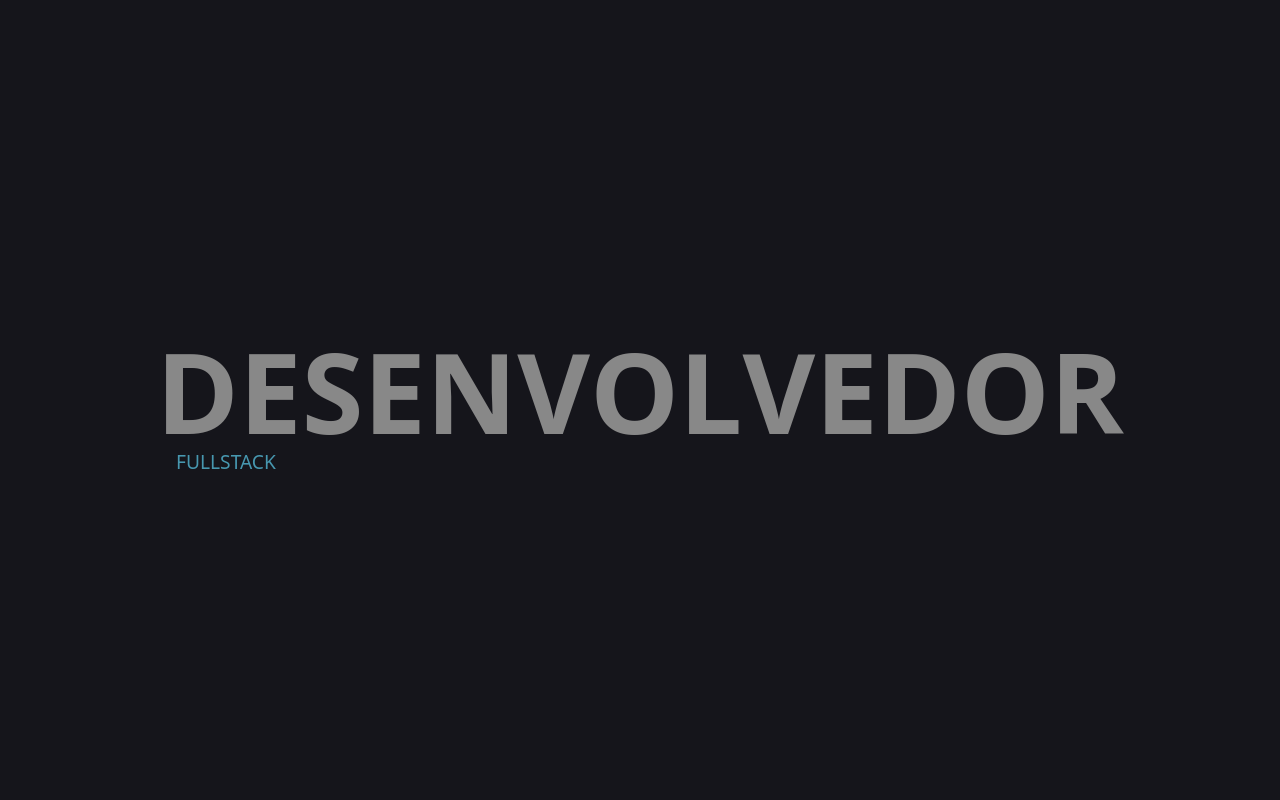
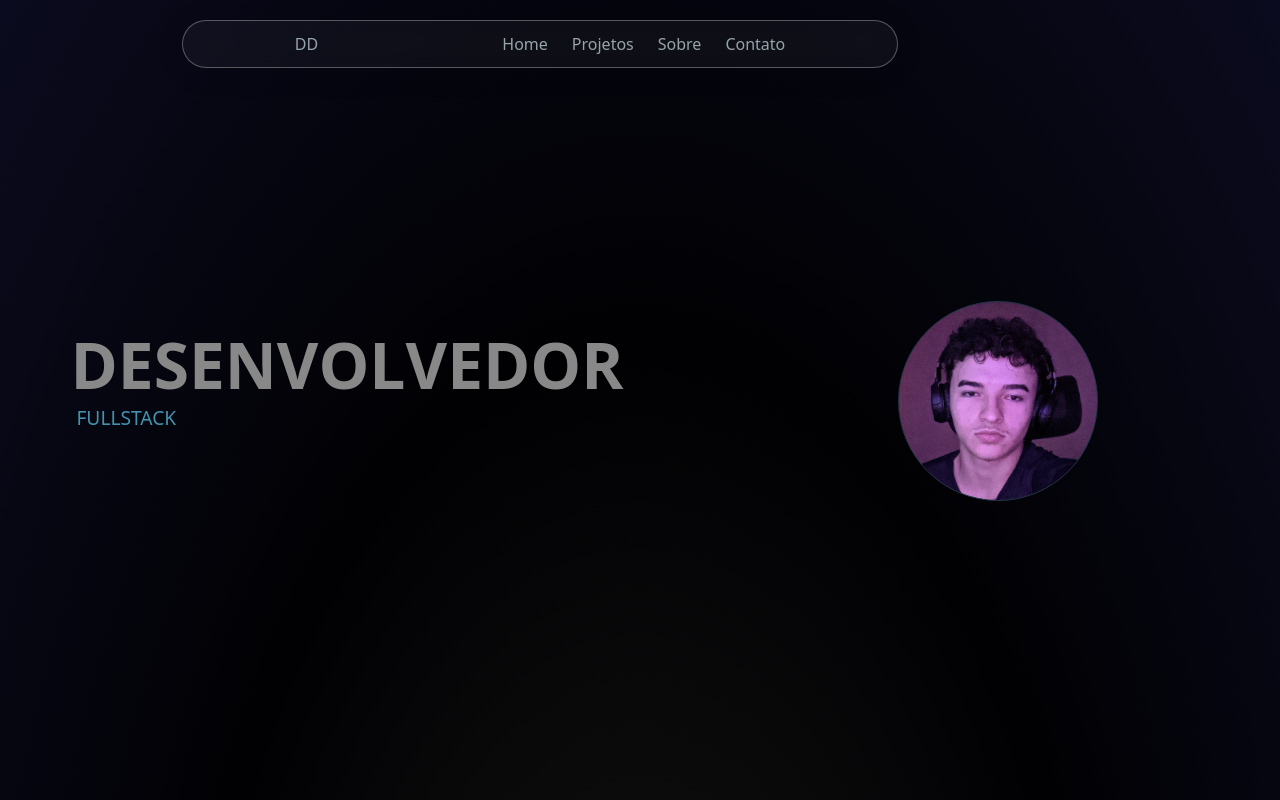
Before and after one commit to eckin33/portifolio, a React (Vite) app in the folder portifolio/: page / in a window 1280 px wide. Shown: the top 800 px of the page. Built offline with nearby package versions, Linux system fonts and the light colour scheme.

Commit message:
Construindo a primeira seção

```diff
--- a/portifolio/src/App.css
+++ b/portifolio/src/App.css
@@ -13,7 +13,7 @@
   width: 100vw;
   margin: auto auto;
   height: 100vh;
-  background-color: #15151b;
+
   display: flex;
   align-items: center;
   justify-content: center;
@@ -21,10 +21,30 @@
   position: relative;
   z-index: 10;
 }
+
+header{
+  width: 80vw;
+  height: 100vh;
+  display: flex;
+  justify-content: center;
+  flex-flow: column nowrap;
+}
+
+#box-principal{
+  justify-self: start;
+}
+nav{
+  align-self: start;
+  display: flex;
+  flex-flow: row nowrap;
+  justify-self: center;
+  width: auto;
+}
 h1#h1-first{
   color: #888;
   display: flex;
   font-size: 7rem;
+  font-weight: 900;
   transform-origin: center center;
 }
 #pp {
@@ -36,6 +56,7 @@ h1#h1-first{
   width: fit-content;
   box-sizing: border-box;
   line-height: 1;
+  padding-left: 10px;
 }
 .next-section {
   min-height: 100vh;
@@ -73,30 +94,55 @@ html, body {
 
 /* Container da seção de Zoom */
 .zoom-hero {
-  width: 100vw;
+  width: 89vw;
   height: 100vh;
+  margin: 0 auto;
   display: flex;
   align-items: center;
   justify-content: center;
-  background-color: #15151b; /* Mesma cor do seu hero anterior */
-  /* CRUCIAL: Impede que o texto gigante vaze para fora */
+  /* background-color: #15151b; */
+  background: radial-gradient(#000 #0a0718);
   overflow: hidden;
   position: relative;
-  z-index: 10; /* Garante que fique acima da próxima seção inicialmente */
 }
 
-/* O texto que vai crescer */
-.zoom-text {
-  font-size: 10vw; /* Tamanho inicial grande e responsivo */
-  font-weight: 900;
-  color: #fff;
-  text-transform: uppercase;
-  margin: 0;
-  /* O "will-change" avisa o navegador que este elemento vai mudar muito,
-     ajudando na performance da renderização */
-  will-change: transform;
-  /* Centraliza o ponto de origem do zoom no meio do texto */
-  transform-origin: center center;
+.app-container{
+  /* background-color: #15151b; */
+  background: radial-gradient(#1a1919a9, #010103, #0b0b1f);
+  width: 100vw;
+}
+
+
+#navbar{
+  color: #acbdc2dc;
+  border: 1px solid rgba(255, 255, 255, 0.3);
+  background-color: rgba(255, 255, 255, 0.041);
+  backdrop-filter: blur(10px);
+  box-shadow: 0 4px 30px rgba(0, 0, 0, 0.1);
+  width: 56vw;
+  height: 48px;
+  display: none;
+  justify-content: space-around;
+  align-items: center;
+  padding: 0 20px;
+  border-radius: 30px;
+  margin-top: 20px;
+}
+ul{
+  display: flex;
+  flex-direction: row;
+  gap: 24px;
+}
+#eu{
+  background: url('imagens/Erick.jpg');
+  background-repeat: no-repeat;
+  background-size: cover;
+  border: 1px solid ;
+  width: 200px;
+  height: 200px;
+  border-radius: 50%;
+  position: relative;
+  top: 1px;
 }
 
 /* A próxima seção */
--- a/portifolio/src/App.jsx
+++ b/portifolio/src/App.jsx
@@ -2,7 +2,7 @@ import './App.css';
 import { gsap } from "gsap";
 import { ScrollTrigger } from "gsap/ScrollTrigger";
 import { SplitText } from 'gsap/SplitText';
-import { useLayoutEffect, useRef, useEffect } from "react";
+import { useRef, useEffect } from "react";
 import { DotLottieReact } from '@lottiefiles/dotlottie-react';
 
 gsap.registerPlugin(SplitText);
@@ -19,8 +19,8 @@ function App() {
 
     gsap.from(split.lines, {
       duration: 1,
+      delay: 1.6,
       x: -100,
-      y: 100,
       autoAlpha: 0,
       stagger: {
         amount: 0.06,
@@ -39,7 +39,7 @@ function App() {
     let splith1 = SplitText.create("#h1-first", { type: "chars" });
 
     gsap.from(splith1.chars, {
-      duration: 1,
+      duration: 1.5,
       y: 100,
       autoAlpha: 0,
       stagger: {
@@ -50,45 +50,41 @@ function App() {
       ease: "power2.out"
     });
 
+    gsap.to("#h1-first", {
+      delay:3.6,
+      y: -25,
+      fontSize: "4rem",
+      textAlign: "left",
+      display: "block",
+      ease: "power1.inOut"
+    })
+    gsap.to(".zoom-content", {
+      delay: 3.6,
+      position: "absolute",
+      left: 0,
+      marginRight: "auto",
+      ease: "power1.inOut"
+    })
+    gsap.fromTo("#navbar",{
+      opacity: 0,
+      y: -100
+    }, {
+      delay:4,
+      opacity: 1,
+      y: 0,
+      display: "flex"
+    })
+    gsap.to("#pp", {
+      delay: 3.6,
+      y:-18,
+      x: -4
+    })
+
     return () => {
       splith1.revert();
     };
   }, [])
 
-  useLayoutEffect(() => {
-    // Criamos um contexto do GSAP para facilitar a limpeza depois
-    let ctx = gsap.context(() => {
-
-      const tl = gsap.timeline({
-        scrollTrigger: {
-          trigger: containerRef.current, // O elemento que dispara a animação
-          start: "top top", // Começa quando o topo do container bate no topo da tela
-          end: "+=300%", // A animação vai durar o equivalente a 3x a altura da tela de scroll
-          scrub: 1, // O "1" dá um atraso suave de 1 segundo entre o scroll e a animação
-          pin: true, // FIXA o container na tela durante a animação
-          // markers: true // Descomente para ver os marcadores de início/fim na tela (debug)
-        }
-      });
-
-      tl.to(subtle.current, {
-        opacity: 0,
-        color: '#15151b',
-        x: -50,
-        duration: 0.002
-      })
-
-      tl.to(zoomTextRef.current, {
-        scale: 150, // Aumenta a escala em 150 vezes!
-        // Opcional: um leve movimento no eixo Z para ajudar na performance do navegador
-        z: 1,
-        ease: "power1.inOut", // Uma aceleração suave no início e no fim
-        duration: 2
-      });
-
-    }, containerRef); // Escopo do contexto
-
-    return () => ctx.revert(); // Limpeza crucial para o React não bugar
-  }, []);
 
   return (
     <>
@@ -96,6 +92,22 @@ function App() {
     <div className="app-container">
       {/* SEÇÃO DO ZOOM (Hero) */}
       <section className="zoom-hero" ref={containerRef}>
+
+        <nav id="navbar">
+          <div id='logo'>
+            <span>DD</span>
+          </div>
+
+          <ul type='none'>
+            <li>Home</li>
+            <li>Projetos</li>
+            <li>Sobre</li>
+            <li>Contato</li>
+          </ul>
+        </nav>
+
+        <div id="eu"></div>
+
         <div className="zoom-content">
           <h1 className="zoom-text" id='h1-first' ref={zoomTextRef}>
             DESENVOLVEDOR
```
Also changed, not shown: portifolio/src/imagens/Erick.jpg (added).
